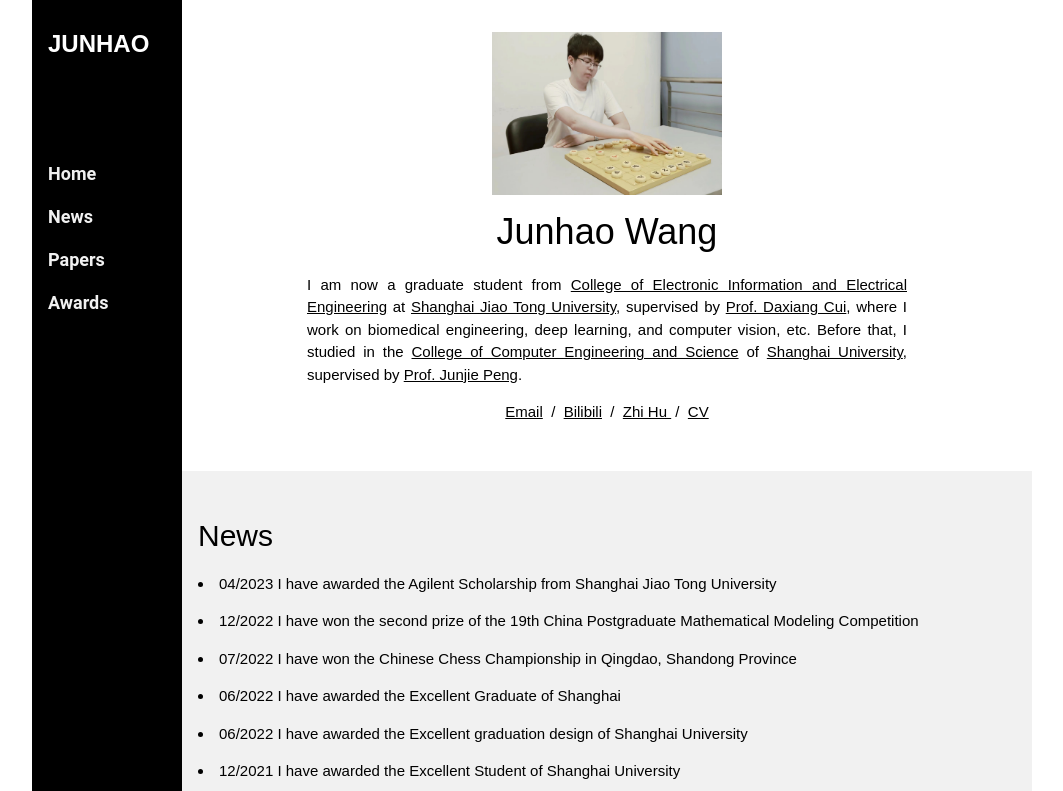
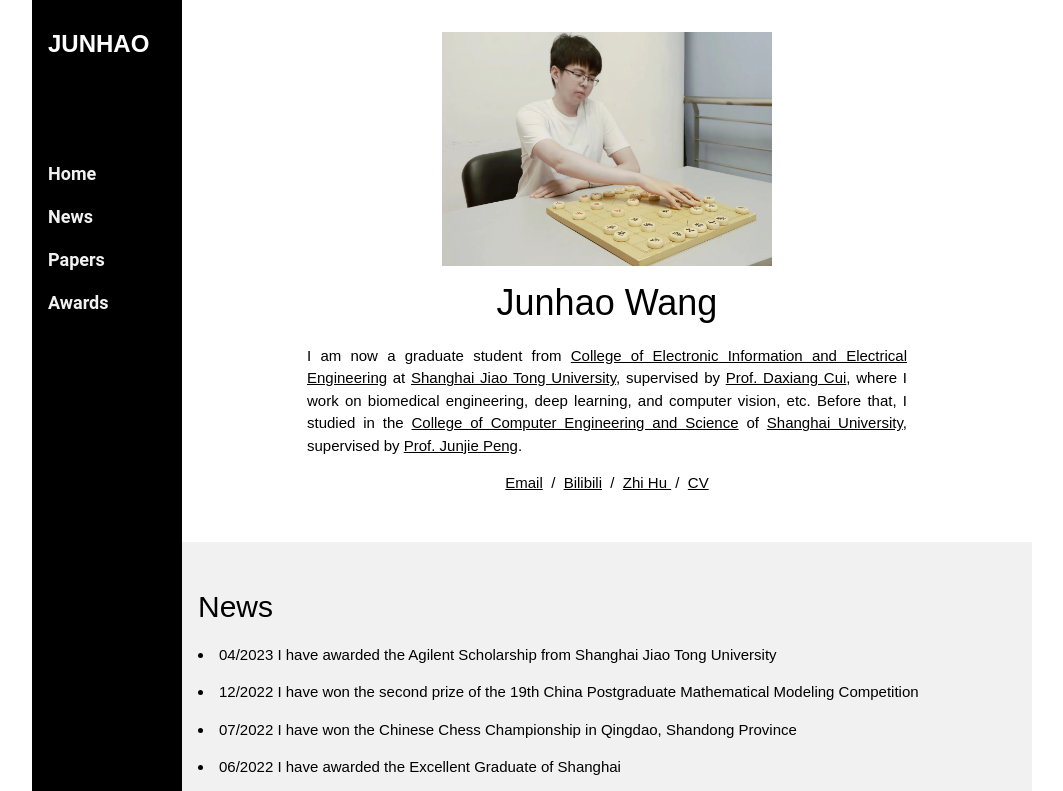
Before and after one commit to wang-junhao/wang-junhao.github.io, a plain HTML site: page index.html in a window 1280 px wide. Shown: the top 791 px of the page, without its empty margins (108-1171 px from the left). Drawn offline with Linux system fonts and the light colour scheme.

Commit message:
Update index.html

```diff
--- a/index.html
+++ b/index.html
@@ -86,7 +86,8 @@
 
 <!-- The Home Section -->
     <div class="w3-container w3-center w3-padding-32" id="home">
-      <img style="width: 30%;max-width: 230px" alt="profile photo" src="images/pic.jpg">
+      <!--<img style="width: 30%;max-width: 230px" alt="profile photo" src="images/junhao.jpg">-->
+      <img style="width: 50%;max-width: 330px" alt="profile photo" src="images/pic.jpg">
       <h1>Junhao Wang</h1>
         <p class="w3-justify" style="width:100%;border:0px;border-spacing:0px;border-collapse:separate;margin-right:auto;margin-left:auto;max-width:600px">
           I am now a graduate student from <a href="https://www.seiee.sjtu.edu.cn/">College of Electronic Information and Electrical Engineering</a> at <a href="https://www.sjtu.edu.cn/">Shanghai Jiao Tong University</a>, supervised by <a href="https://ssse.sjtu.edu.cn/Data/Info/379">Prof. Daxiang Cui</a>, where I work on biomedical engineering, deep learning, and computer vision, etc. Before that, I studied in the <a href="https://cs.shu.edu.cn/">College of Computer Engineering and Science</a> of <a href="https://www.shu.edu.cn/">Shanghai University</a>, supervised by <a href="http://www.fudanroilab.com/2021/06/01/JunjiePeng.html">Prof. Junjie Peng</a>.
```
